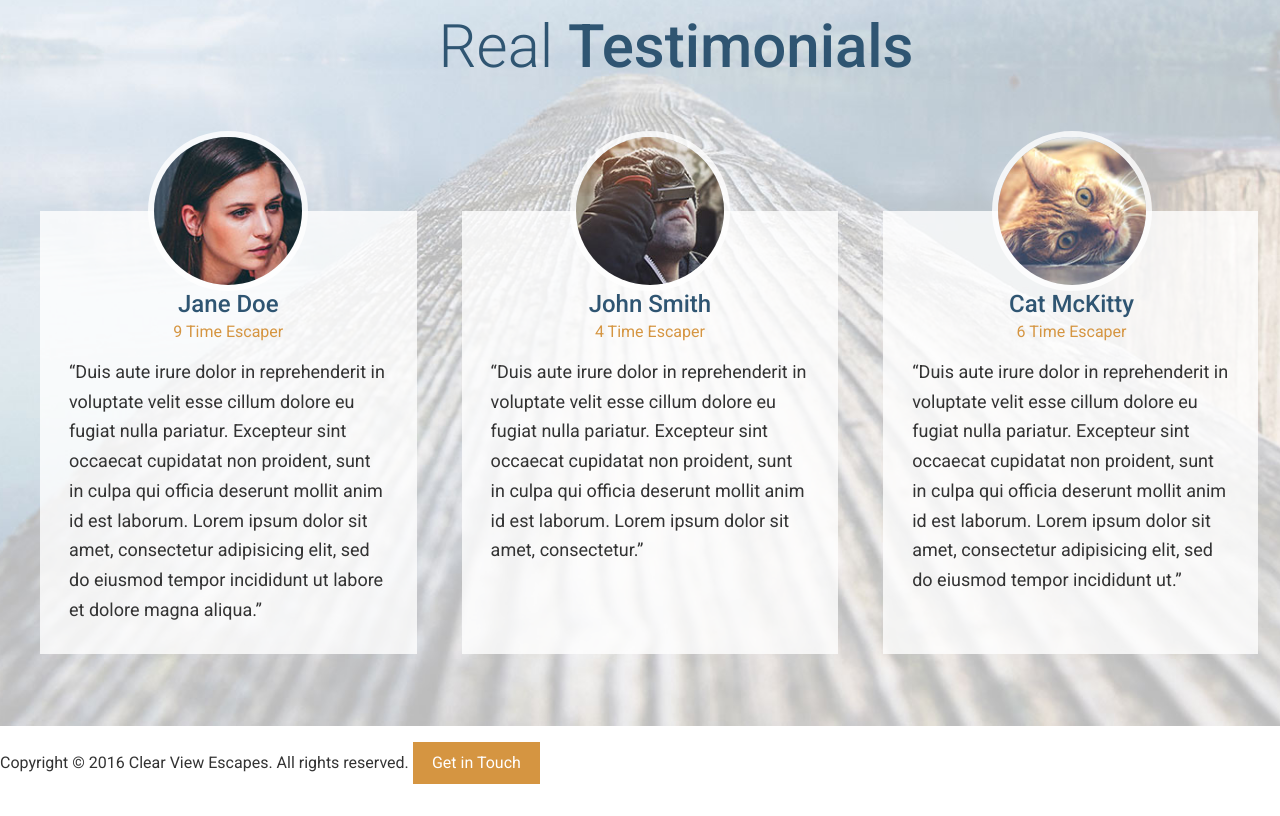
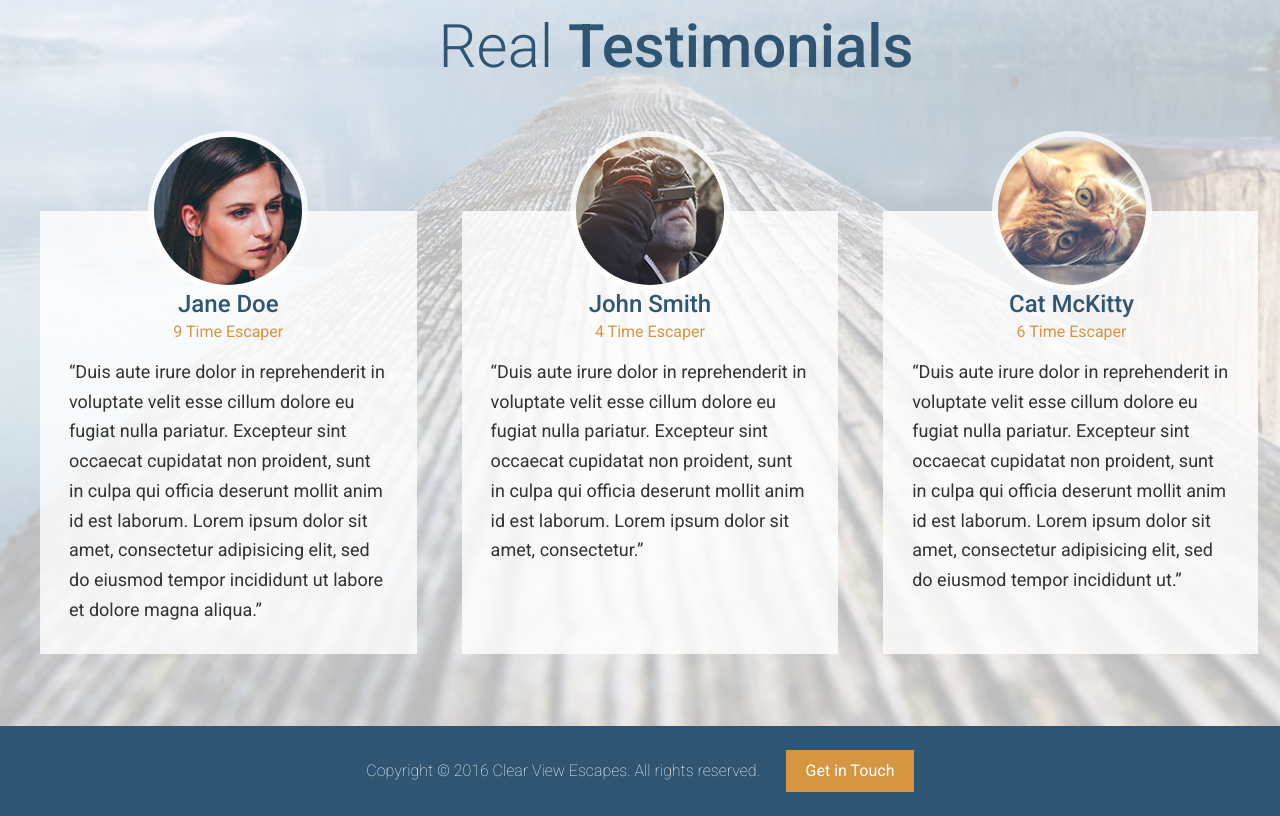
Before and after one commit to mishaelkevinb/travel-site, a website: page app/index.html in a window 1280 px wide. Shown: the part 3016-3832 px from the top of the page. Drawn offline with Linux system fonts and the light colour scheme.

Commit message:
Completed styling the footer

```diff
--- /dev/null
+++ b/app/assets/styles/modules/_site-footer.css
@@ -0,0 +1,18 @@
+.site-footer {
+    background-color: $mainBlue;
+    color: #fff;
+    padding: .5rem 0;
+    text-align: center;
+
+    &__text {
+        display: block;
+        margin-bottom: 1rem;
+        font-weight: 200;
+
+        @mixin atMedium {
+            display: inline;
+            margin-bottom: 0;
+            margin-right: 1.4rem;
+        }
+    }
+}
--- a/app/assets/styles/styles.css
+++ b/app/assets/styles/styles.css
@@ -13,4 +13,5 @@
 @import "modules/_feature-item";
 @import "modules/_testimonials";
 @import "modules/_sprite";
+@import "modules/_site-footer";
 @import "modules/_site-header";
--- a/app/index.html
+++ b/app/index.html
@@ -152,8 +152,8 @@
         </div>
   </div>
 
-  <footer>
-    <p>Copyright &copy; 2016 Clear View Escapes. All rights reserved. <a href="#" class="btn btn--orange">Get in Touch</a></p>
+  <footer class="site-footer">
+    <div class="wrapper"><p><span class="site-footer__text">Copyright &copy; 2016 Clear View Escapes. All rights reserved.</span> <a href="#" class="btn btn--orange">Get in Touch</a></p></div>
   </footer>
 </body>
 </html>
--- a/app/temp/styles/styles.css
+++ b/app/temp/styles/styles.css
@@ -1121,6 +1121,28 @@ a {
 with nodes gulp this variable names are entirely dependent on the packege svgSprites that
 were using --- https://github.com/jkph/svg-sprite/blob/master/docs/templating.md */
 
+.site-footer {
+    background-color: #2f5572;
+    color: #fff;
+    padding: .5rem 0;
+    text-align: center;
+}
+
+.site-footer__text {
+        display: block;
+        margin-bottom: 1rem;
+        font-weight: 200;
+    }
+
+@media(min-width: 800px){
+
+.site-footer__text {
+            display: inline;
+            margin-bottom: 0;
+            margin-right: 1.4rem
+    }
+    }
+
 .site-header {
     position: absolute;
     z-index: 2;
```
